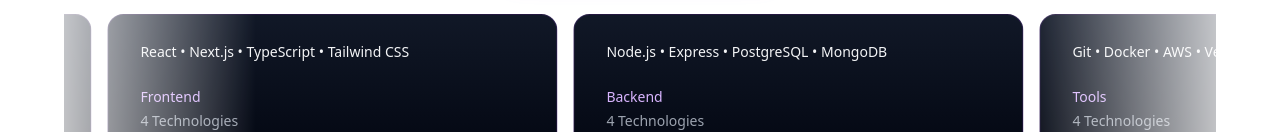
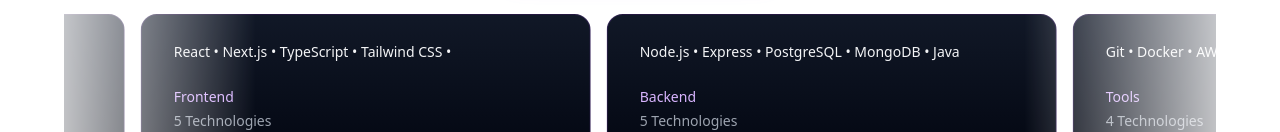
Before and after one commit to Remohavva/portfolio, a Next.js app: page /about in a window 1280 px wide. Shown: the part 802-934 px from the top of the page. Built offline with nearby package versions, Linux system fonts and the light colour scheme.

Commit message:
Update skills list and add new category in About page
Added 'Java' to Backend skills, introduced an 'Others' category with additional skills, and made minor formatting changes. Also added a newline at the end of use-outside-click.tsx for consistency.

```diff
--- a/app/about/page.tsx
+++ b/app/about/page.tsx
@@ -5,9 +5,10 @@
 
 export default function AboutPage() {
   const skills = [
-    { category: 'Frontend', items: ['React', 'Next.js', 'TypeScript', 'Tailwind CSS'] },
-    { category: 'Backend', items: ['Node.js', 'Express', 'PostgreSQL', 'MongoDB'] },
+    { category: 'Frontend', items: ['React', 'Next.js', 'TypeScript', 'Tailwind CSS',''] },
+    { category: 'Backend', items: ['Node.js', 'Express', 'PostgreSQL', 'MongoDB','Java'] },
     { category: 'Tools', items: ['Git', 'Docker', 'AWS', 'Vercel'] },
+    { category: 'Others', items: ['Python', 'PineCone', 'RAG', 'Data Science'] },
   ];
 
   return (
```
Also changed, not shown: hooks/use-outside-click.tsx (line endings or trailing spaces).
